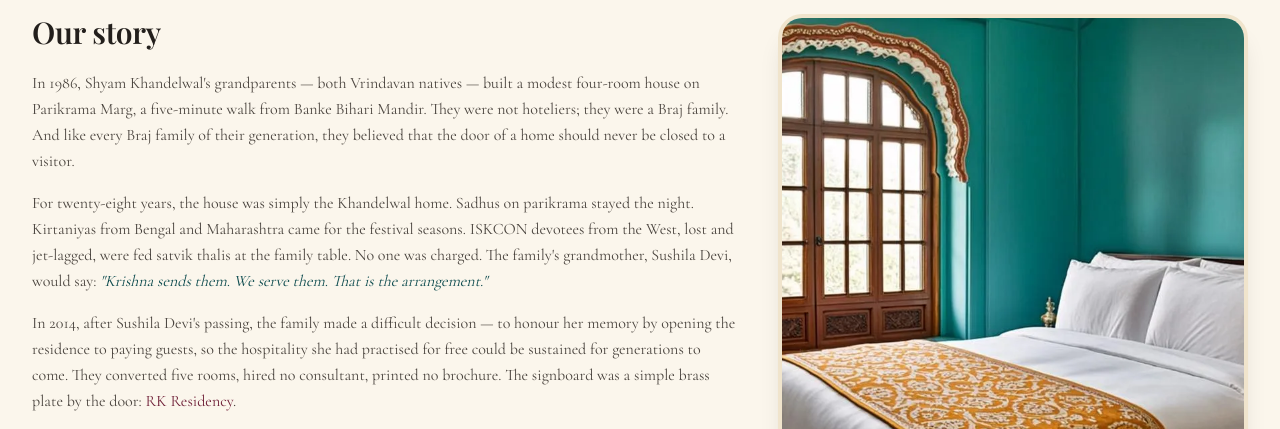
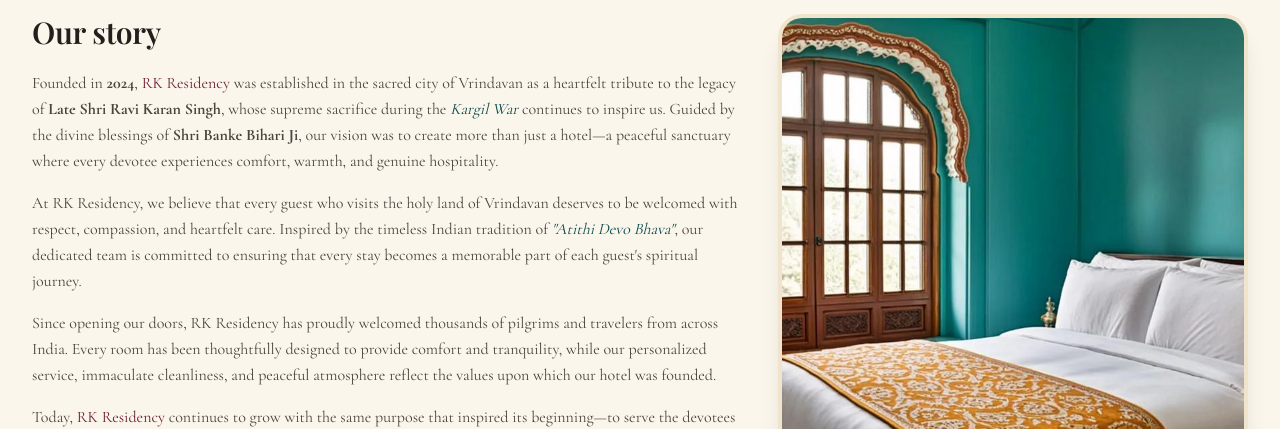
Before and after one commit to Devloper2003/Rk-residency-final, a Next.js app: page /about in a window 1280 px wide. Shown: the part 371-800 px from the top of the page. Built offline with nearby package versions, Linux system fonts and the light colour scheme; no server answers; the database is empty.

Commit message:
Update AboutPage.tsx

```diff
--- a/src/components/rk/pages/AboutPage.tsx
+++ b/src/components/rk/pages/AboutPage.tsx
@@ -66,34 +66,39 @@ export function AboutPage() {
           </h2>
                  <div className="mt-5 space-y-4 font-display text-base leading-relaxed text-charcoal-soft">
             <p>
-              In 1986, Shyam Khandelwal's grandparents — both Vrindavan natives — built a
-              modest four-room house on Parikrama Marg, a five-minute walk from Banke Bihari
-              Mandir. They were not hoteliers; they were a Braj family. And like every Braj
-              family of their generation, they believed that the door of a home should never
-              be closed to a visitor.
+  Founded in <strong>2024</strong>, <span className="text-marsala">RK Residency</span> was established in the
+  sacred city of Vrindavan as a heartfelt tribute to the legacy of
+  <strong> Late Shri Ravi Karan Singh</strong>, whose supreme sacrifice during
+  the <em className="text-teal">Kargil War</em> continues to inspire us.
+  Guided by the divine blessings of <strong>Shri Banke Bihari Ji</strong>, our
+  vision was to create more than just a hotel—a peaceful sanctuary where every
+  devotee experiences comfort, warmth, and genuine hospitality.
 </p>
+
 <p>
-              For twenty-eight years, the house was simply the Khandelwal home. Sadhus on
-              parikrama stayed the night. Kirtaniyas from Bengal and Maharashtra came for the
-              festival seasons. ISKCON devotees from the West, lost and jet-lagged, were
-              fed satvik thalis at the family table. No one was charged. The family's
-              grandmother, Sushila Devi, would say: <em className="text-teal">"Krishna sends
-              them. We serve them. That is the arrangement."</em>
+  At RK Residency, we believe that every guest who visits the holy land of
+  Vrindavan deserves to be welcomed with respect, compassion, and heartfelt
+  care. Inspired by the timeless Indian tradition of
+  <em className="text-teal"> "Atithi Devo Bhava"</em>, our dedicated team is
+  committed to ensuring that every stay becomes a memorable part of each
+  guest's spiritual journey.
 </p>
+
 <p>
-              In 2014, after Sushila Devi's passing, the family made a difficult decision —
-              to honour her memory by opening the residence to paying guests, so the
-              hospitality she had practised for free could be sustained for generations to
-              come. They converted five rooms, hired no consultant, printed no brochure. The
-              signboard was a simple brass plate by the door: <span className="text-marsala">RK Residency</span>.
+  Since opening our doors, RK Residency has proudly welcomed thousands of
+  pilgrims and travelers from across India. Every room has been thoughtfully
+  designed to provide comfort and tranquility, while our personalized service,
+  immaculate cleanliness, and peaceful atmosphere reflect the values upon which
+  our hotel was founded.
 </p>
+
 <p>
-              By 2018, word-of-mouth among temple circles had filled the residence year-round.
-              The family added the Heritage Wing, then the Gokul Royal Villa. Today, RK
-              Residency has 35 rooms, a rooftop dining pavilion, an in-house pandit, and a
-              concierge team that can arrange darshan at every major Braj temple. But the
-              founding principle — <em className="text-teal">atithi devo bhava</em>, a guest
-              is a visiting deity — has never been a slogan. It is how the family was raised.
+  Today, <span className="text-marsala">RK Residency</span> continues to grow
+  with the same purpose that inspired its beginning—to serve the devotees of
+  <strong>Shri Banke Bihari Ji</strong> with humility, excellence, and warmth.
+  More than a place to stay, RK Residency is a destination where
+  <em className="text-teal"> faith, devotion, and hospitality</em> come
+  together to create unforgettable memories in the heart of Vrindavan.
 </p>
           </div>
         </div>
```
Lines whose indentation alone changed are shown as unchanged.
